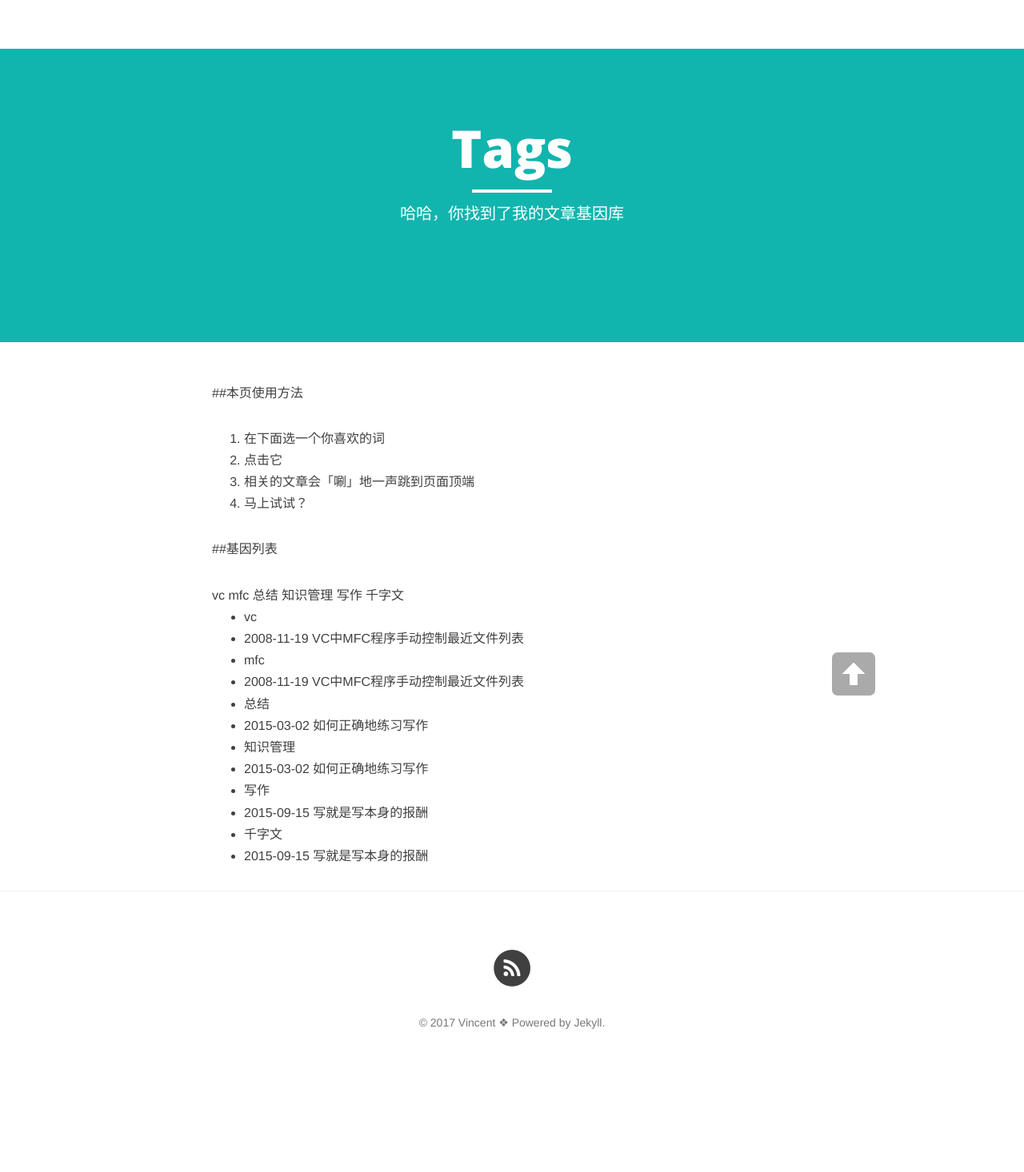
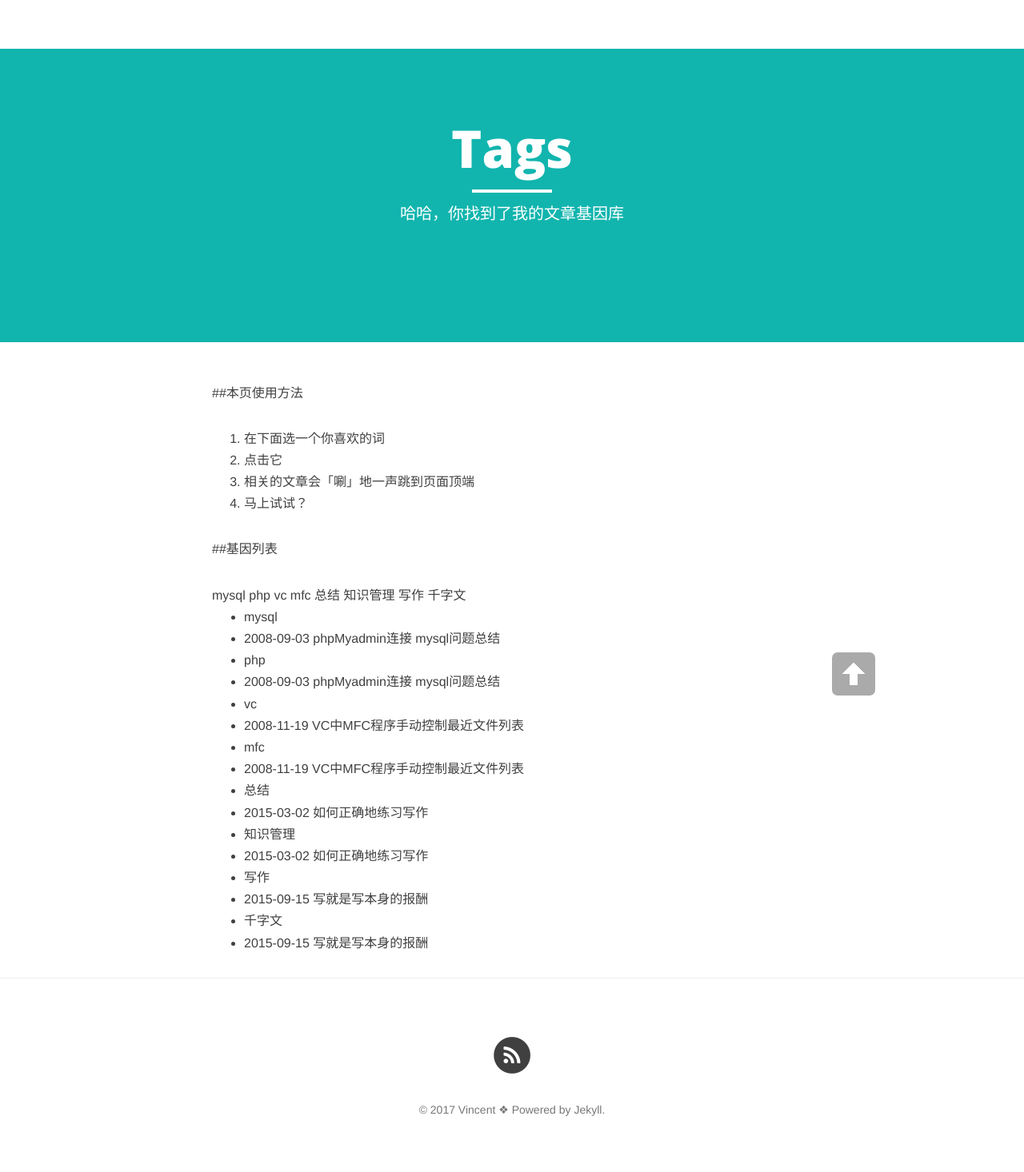
Before and after one commit to absolute8511/absolute8511.github.io, a Jekyll site: the page built from tags.md, in a window 1280 px wide. Shown: the whole page at 80% size. Built offline with Jekyll 4.4.1, drawn with Linux system fonts in a browser that asks for light colours; nearby versions of some CDN libraries; library files that are not in the unit come from our copies; before the commit the page ends 1357 px from its top, so only the background shows below that.

Commit message:
fix post

```diff
--- a/_posts/2008-09-03-phpmyadmin-mysql-issue.md
+++ b/_posts/2008-09-03-phpmyadmin-mysql-issue.md
@@ -1,7 +1,7 @@
 ---
 layout: post
-title: [原创]phpMyadmin连接 mysql问题总结
-date: 2008-9-3
+title: phpMyadmin连接 mysql问题总结
+date: 2008-09-03
 categories: tech
 tags: [mysql,php]
 ---
```
